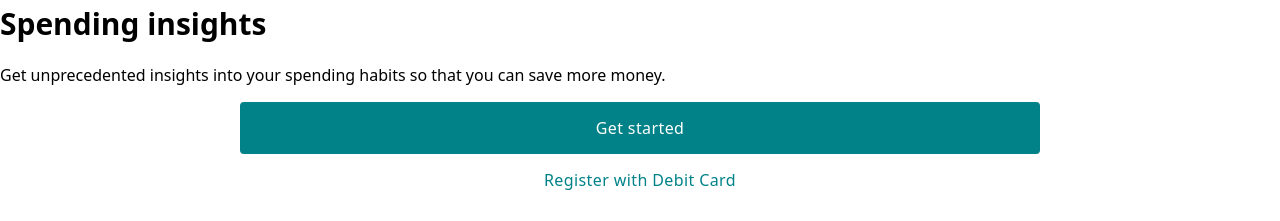
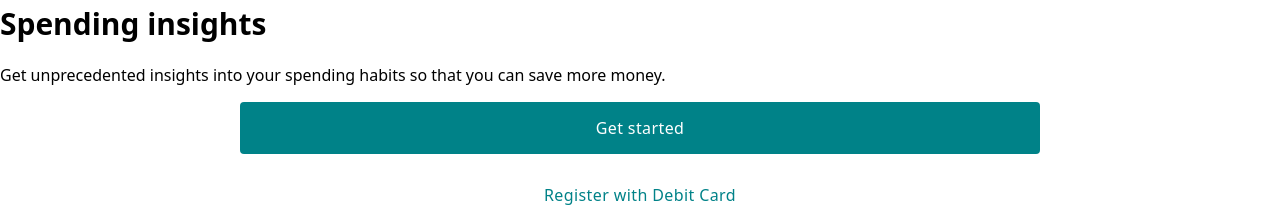
Before and after one commit to bhushangy/accessible-bank, a website built with Vite: page pages/onboarding.html in a window 1280 px wide. Shown: the part 1035-1256 px from the top of the page. Built offline with nearby package versions, Linux system fonts and the light colour scheme; files whose address does not match are found by name.

Commit message:
importing styles

```diff
--- a/index.css
+++ b/index.css
@@ -5,4 +5,8 @@
 @import url('./components/helpers.css');
 @import url('./components/avatar.css');
 @import url('./components/typography.css');
+@import url('./components/form.css');
 @import url('./components/buttons.css');
+@import url('./components/entry.css');
+@import url('./components/items.css');
+@import url('./components/slider.css');
```
